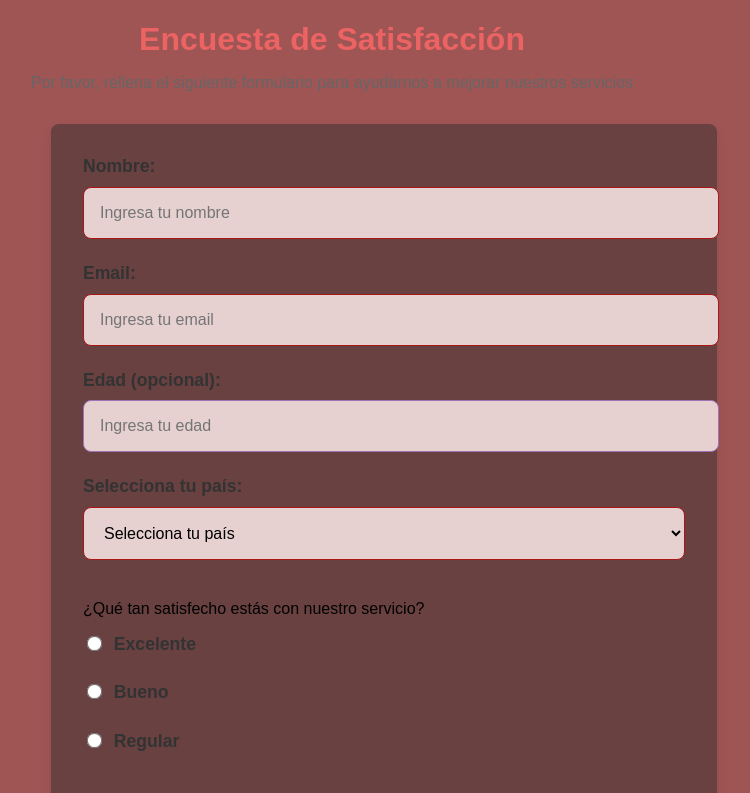
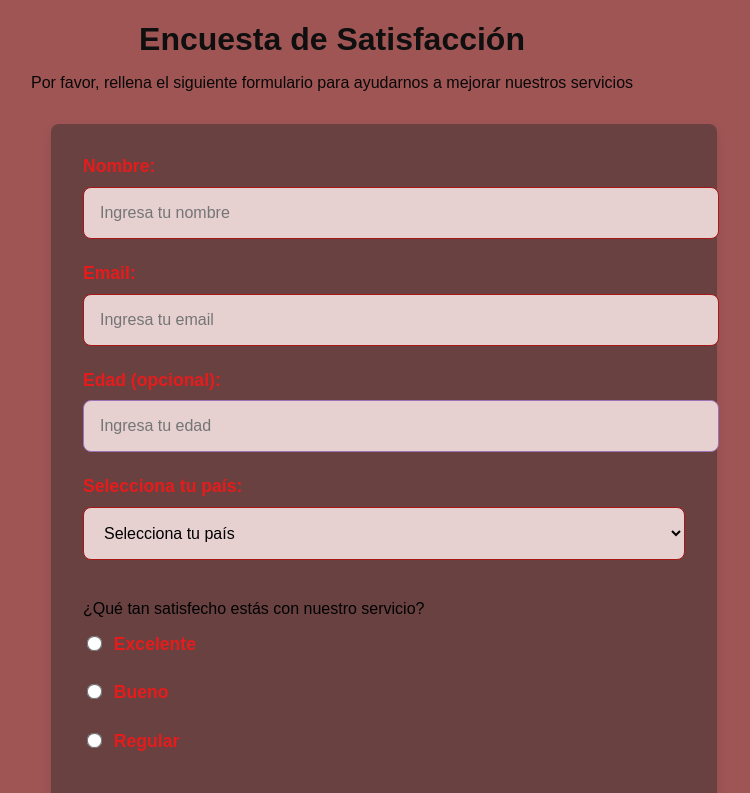
Before and after one commit to angelic3-3/Maria, a plain HTML site: page index.html in a window 1280 px wide. Shown: the top 793 px of the page, without its empty margins (308-1058 px from the left). Drawn offline with Linux system fonts and the light colour scheme.

Commit message:
cambio c

```diff
--- a/style.css
+++ b/style.css
@@ -25,14 +25,14 @@ form {
 /* Título */
 h1 {
     text-align: center;
-    color: #eb6363;
+    color: #0f0f0f;
     font-size: 2rem;
     margin-bottom: 1rem;
 }
 
 #description {
     text-align: center;
-    color: #666;
+    color: #080808;
     margin-bottom: 2rem;
     font-size: 1rem;
 }
@@ -41,7 +41,7 @@ label {
     display: block;
     margin-bottom: 0.6rem;
     font-weight: 600;
-    color: #333;
+    color: #e61c1c;
     font-size: 1.1rem;
 }
 
@@ -84,7 +84,7 @@ fieldset {
 
 legend {
     font-weight: bold;
-    color: #333;
+    color: #050505;
     font-size: 1.2rem;
 }
 
```
